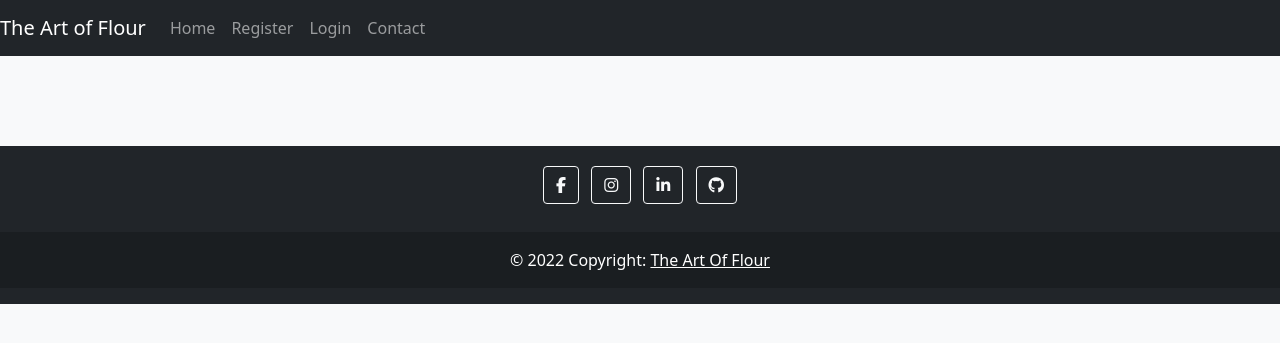
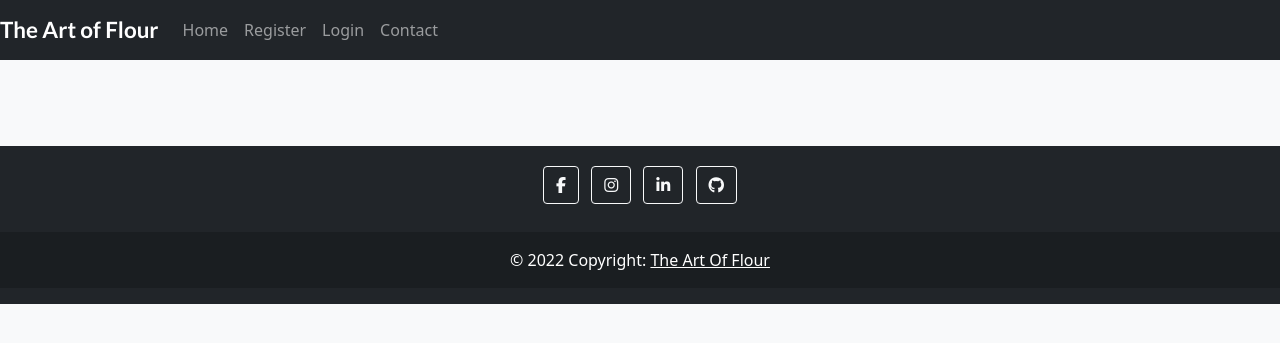
Before and after one commit to nicolascagna96/the-art-of-flour, a Django app: page / in a window 1280 px wide. Shown: the top 343 px of the page. Run offline with Django 3.2, Linux system fonts and the light colour scheme; data that the repository does not hold is empty; some libraries are stand-ins or nearby versions.

Commit message:
deploy commit

```diff
--- a/blog/admin.py
+++ b/blog/admin.py
@@ -45,11 +45,12 @@ admin.site.register(Recipes)
 
 class ContactAdmin(admin.ModelAdmin):
     list_display = (
-        'name', 'email', 'body','image')
+        'name', 'email', 'body', 'image')
     search_fields = ('name', 'email')
     actions = ['approve_recipes']
 
     def approve_recipes(self, request, queryset):
         queryset.update(approved=True)
 
+
 admin.site.register(Contact)
--- a/static/css/style.css
+++ b/static/css/style.css
@@ -2,10 +2,10 @@ body {
     background-color: #F9FAFC;
 }
 
-.brand {
+.navbar-brand {
     font-family: Lato, sans-serif;
     font-size: 1.4rem;
-    font-weight: 700;
+    font-weight: 900;
     color: #4A4A4F;
 }
 
--- a/templates/index.html
+++ b/templates/index.html
@@ -64,9 +64,7 @@
             </ul>
         </nav>
         {% endif %}
-    </div>
-    </div>
-</div>
+        </div>
 </section>
 
 {% endblock %}
```
Also changed, not shown: README.md, static/images/css-validator.PNG (added), static/images/html-checker.PNG (added), static/images/lighthouse.PNG (added), static/images/python-code.PNG (added).
